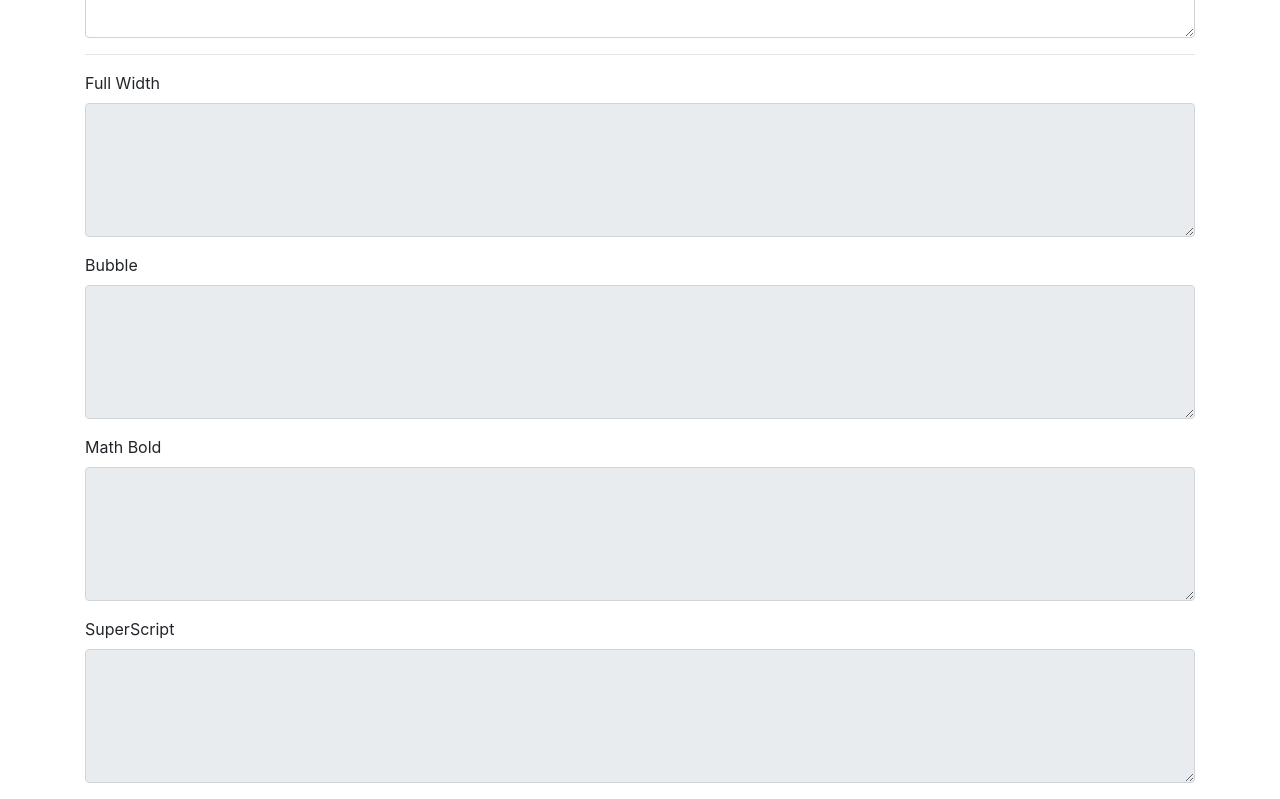
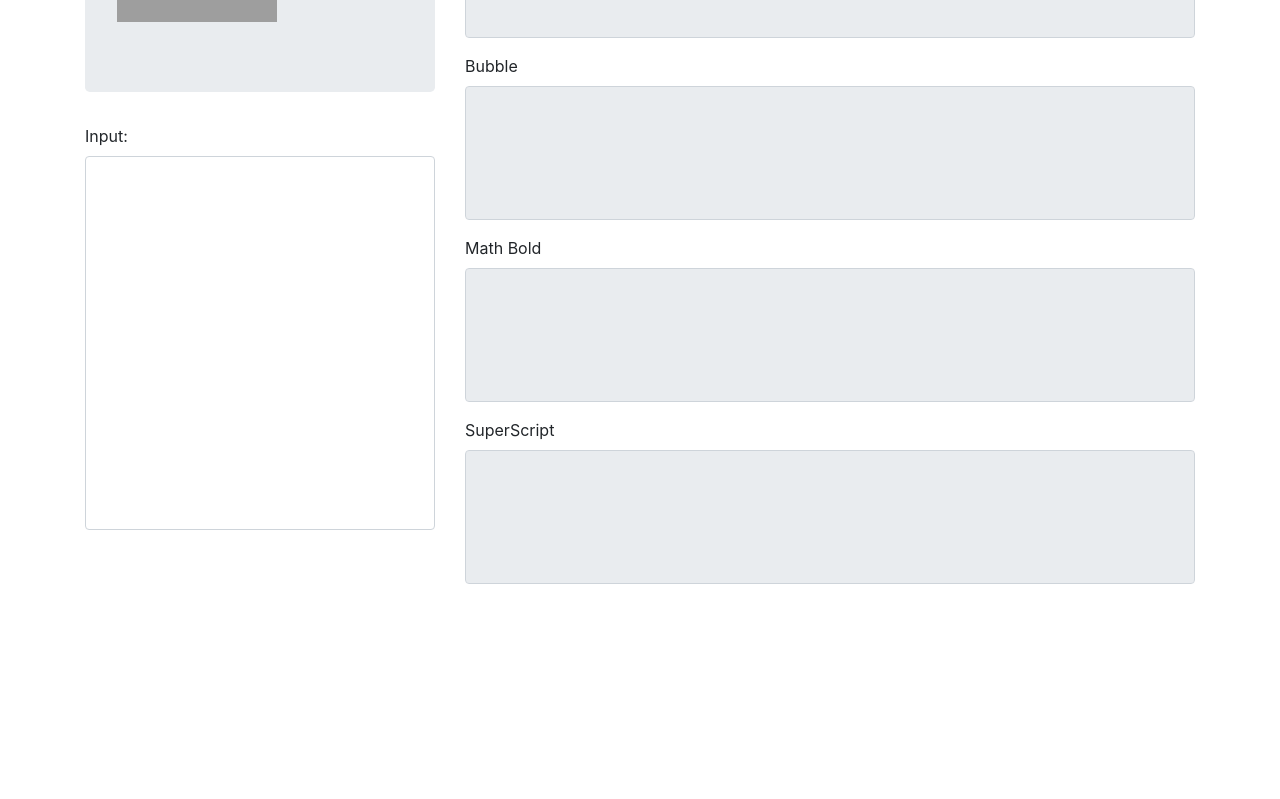
Before and after one commit to Wunkolo/Texty, a plain HTML site: page index.html in a window 1280 px wide. Shown: the part 128-927 px from the top of the page. After the commit the page ends 800 px from the top, so only its background shows below. Drawn offline with nearby package versions, Linux system fonts and the light colour scheme; grey boxes are pictures that could not be loaded.

Commit message:
Update styling

```diff
--- a/index.html
+++ b/index.html
@@ -8,6 +8,26 @@
 	 crossorigin="anonymous">
 
 	<title>Texty</title>
+	<style>
+		html,body
+		{
+			height: 100%;
+		}
+		.fill
+		{
+			height: 100%;
+			width: 100%;
+		}
+		#Input {
+			resize: none;
+		}
+		#Outputs {
+			overflow-y: auto;
+		}
+		#Outputs textarea {
+			resize: none;
+		}
+	</style>
 </head>
 
 <body>
@@ -19,18 +39,25 @@
 	 crossorigin="anonymous"></script>
 	<script src="js/Texty.js"></script>
 
-	<div id="Inputs" class="container">
+	<div class="container fill">
+		<div class="row" style="height:100%">
+			<div id="Inputs" class="col-md-4">
+				<div class="jumbotron vertical-center">
+					<h1>Texty</h1>
+					<iframe src="https://ghbtns.com/github-btn.html?user=Wunkolo&repo=Texty&type=star&count=true&size=large" frameborder="0" scrolling="0" width="160px" height="30px"></iframe>
+				</div>
 				<form>
 					<div class="form-group">
 						<div id="fields" class="form-group">
 							<label for="Input">Input:</label>
-					<textarea id="Input" class="form-control" rows="5"></textarea>
+							<textarea id="Input" class="form-control" rows="15"></textarea>
 						</div>
 					</div>
 				</form>
-		<hr>
 			</div>
-	<div id="Outputs" class="container">
+			<div class="col" id="Outputs">
+			</div>
+		</div>
 	</div>
 </body>
 
```
Lines whose indentation alone changed are shown as unchanged.
